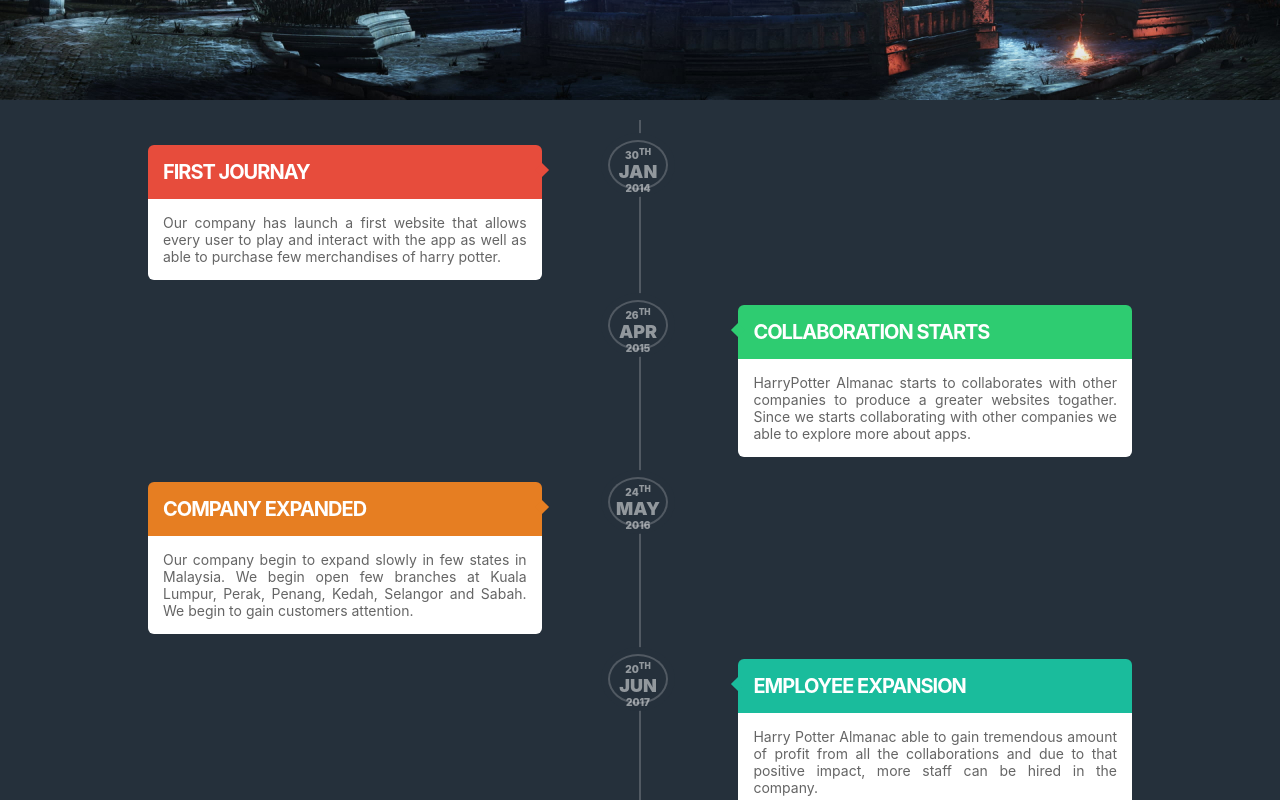
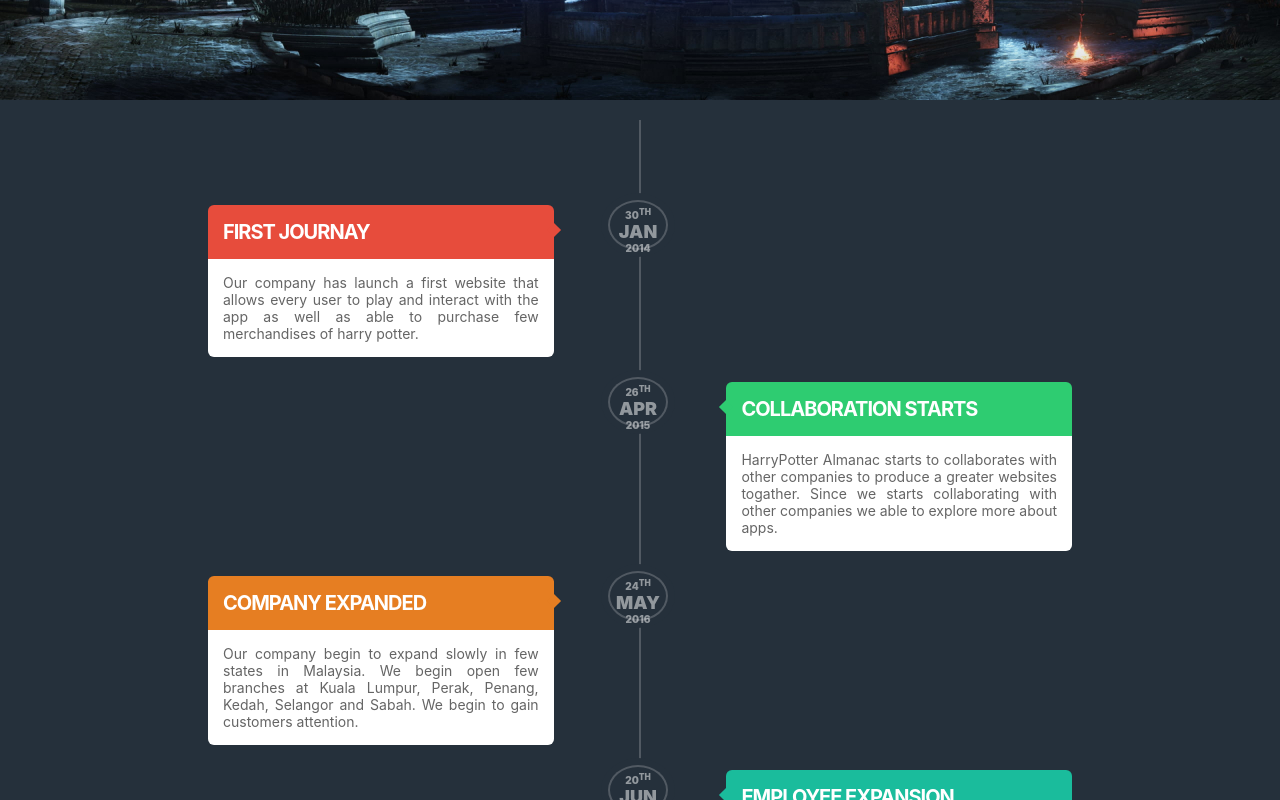
Before and after one commit to shontzu-deriv/fe-hackathon, a React (Create React App) app: page / in a window 1280 px wide. Shown: the part 1960-2760 px from the top of the page. Built offline with nearby package versions, Linux system fonts and the light colour scheme.

Commit message:
edit padding

```diff
--- a/src/Components/offer.css
+++ b/src/Components/offer.css
@@ -2,7 +2,7 @@
   width: 80%;
   margin: auto;
   position: relative;
-  padding: 20px;
+  padding: 80px;
 }
 section {
   background: #25303b;
```
